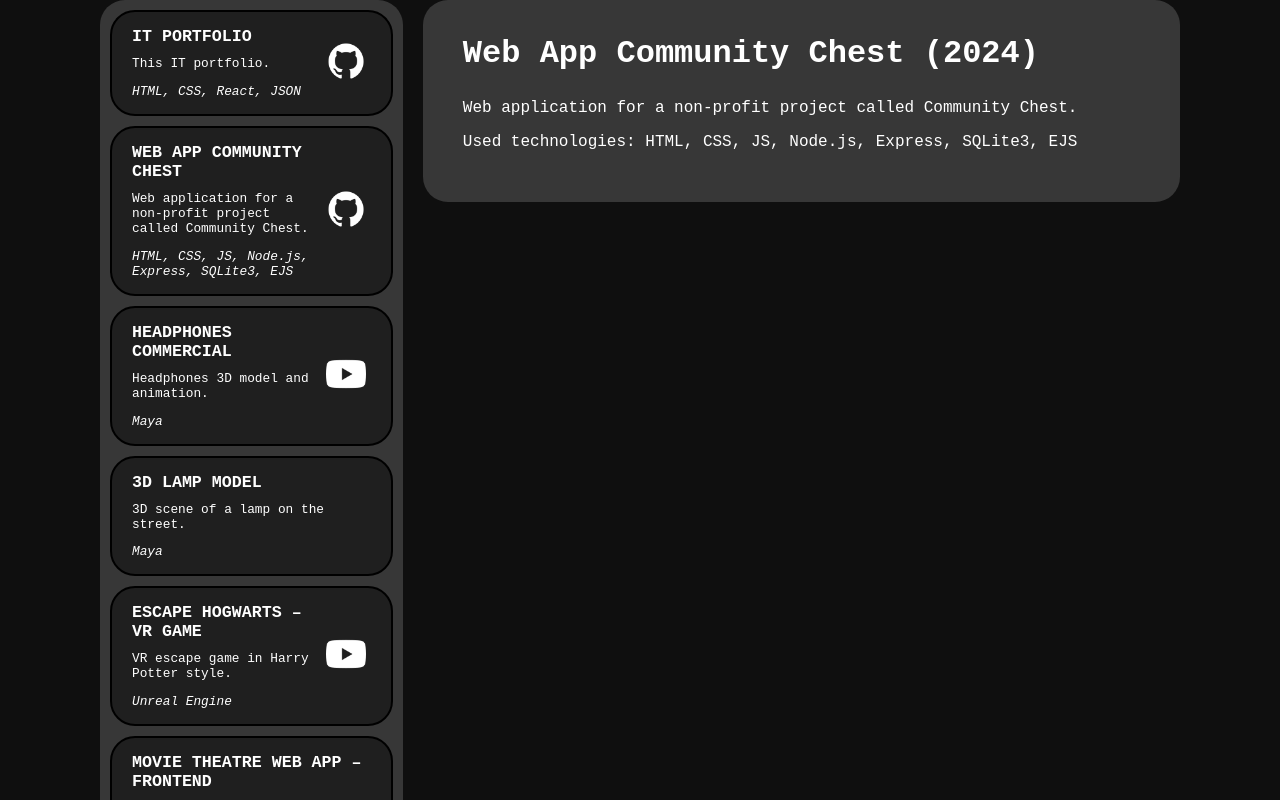
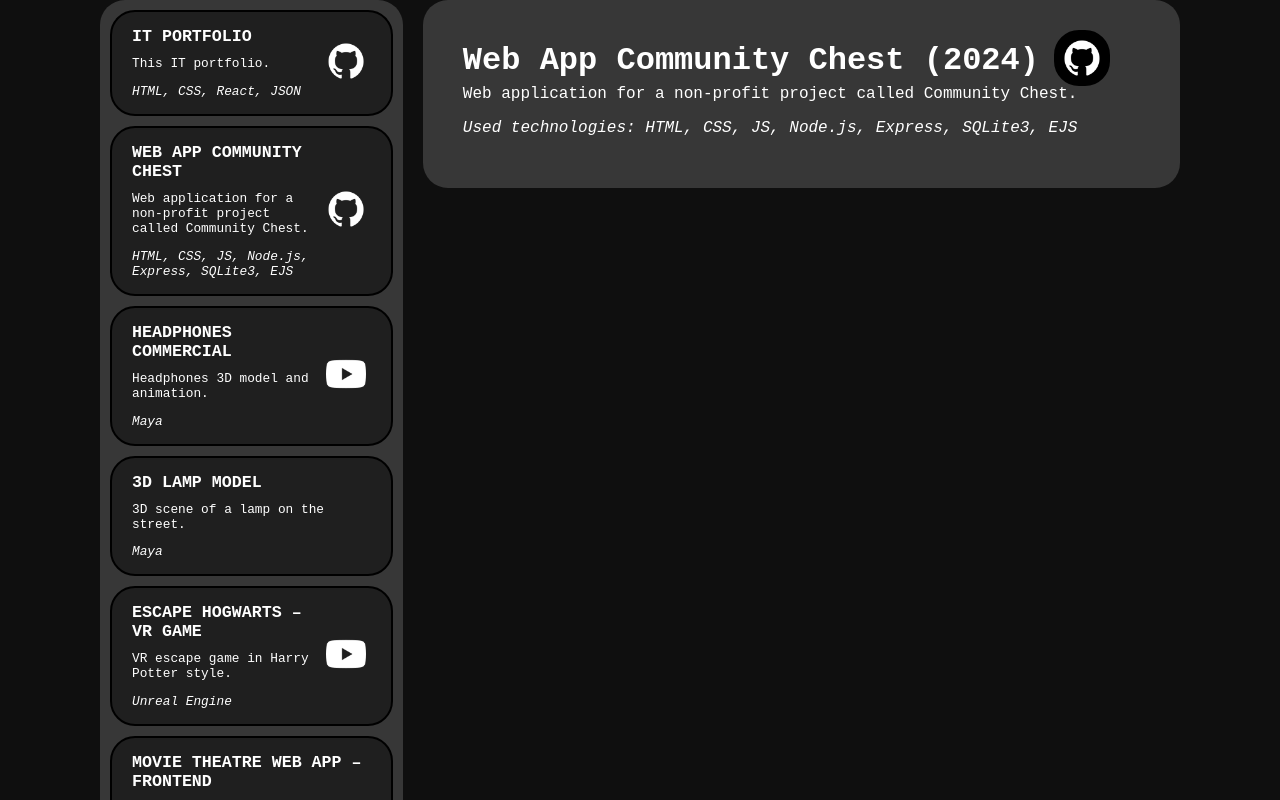
Before and after one commit to Larien27/IT-Portfolio, a React (Create React App) app in the folder portfolio/: page /IT-Portfolio/projects in a window 1280 px wide. Both pictures are taken after a click on the button 251 px from the left and 446 px from the top of the page. Shown: the part 236-1036 px from the top of the page. Built offline with nearby package versions, Linux system fonts and the light colour scheme; the HTML template or start-up script is replaced by a standard one; a web font is replaced by a local one.

Commit message:
Edited look of projects

```diff
--- a/portfolio/src/pages/Projects/Projects.css
+++ b/portfolio/src/pages/Projects/Projects.css
@@ -39,6 +39,32 @@
 #project-detail h2 {
     text-transform: initial;
     padding-top: 0;
+    display: inline;
+    margin-right: 15px;
+    margin-bottom: 0;
+}
+
+#project-detail .title-repo-header {
+    display: flex;
+    align-items: center;
+    height: 50px;
+}
+
+#project-detail a img {
+    width: 40px;
+    padding: 5px;
+    background-color: black;
+    border-radius: 25px;
+    border: 3px solid black;
+}
+
+#project-detail a img:hover {
+    background-color: transparent;
+    transition: 0.5s;
+}
+
+#project-detail .technologies-desc {
+    font-style: italic;
 }
 
 #project-detail img {
--- a/portfolio/src/pages/Projects/Projects.js
+++ b/portfolio/src/pages/Projects/Projects.js
@@ -41,9 +41,16 @@ const Projects = () => {
                 <div id="project-detail" className="project-column">
                     {projectDetail ? (
                         <div>
-                            <h2>{projectDetail.projectName} ({projectDetail.year})</h2>
+                            <div className="title-repo-header">
+                                <h2>{projectDetail.projectName} ({projectDetail.year})</h2>
+                                {projectDetail.repoLink && (
+                                <a href={projectDetail.repoLink} target="_blank" rel="noreferrer">
+                                    <img src={`${process.env.PUBLIC_URL}/images/${projectDetail.source}.png`} alt="Link Icon" />
+                                </a>
+                                )}
+                            </div>
                             <p>{projectDetail.shortDescription}</p>
-                            <p>Used technologies: {projectDetail.technologies}</p>
+                            <p className="technologies-desc">Used technologies: {projectDetail.technologies}</p>
                             {projectDetail.imageFileName && (
                                 <img src={`${process.env.PUBLIC_URL}/images/projects/${projectDetail.imageFileName}`} alt={`${projectDetail.projectName} overview`} />
                             )}
--- a/portfolio/src/pages/Projects/parts/ProjectBox.css
+++ b/portfolio/src/pages/Projects/parts/ProjectBox.css
@@ -35,4 +35,5 @@
 .project-box img:hover {
     background-color: black;
     border-radius: 25px;
+    transition: 0.5s;
 }
--- a/portfolio/src/pages/Projects/parts/ProjectBox.js
+++ b/portfolio/src/pages/Projects/parts/ProjectBox.js
@@ -10,7 +10,7 @@ const ProjectBox = ({ projectName, shortDescription, technologies, repoLink, sou
             </div>
             {repoLink && (
             <a href={repoLink} target="_blank" rel="noreferrer">
-                <img src={`${process.env.PUBLIC_URL}/images/${source}.png`} alt="GitHub icon" />
+                <img src={`${process.env.PUBLIC_URL}/images/${source}.png`} alt="Link Icon" />
             </a>
             )}
         </button>
```
